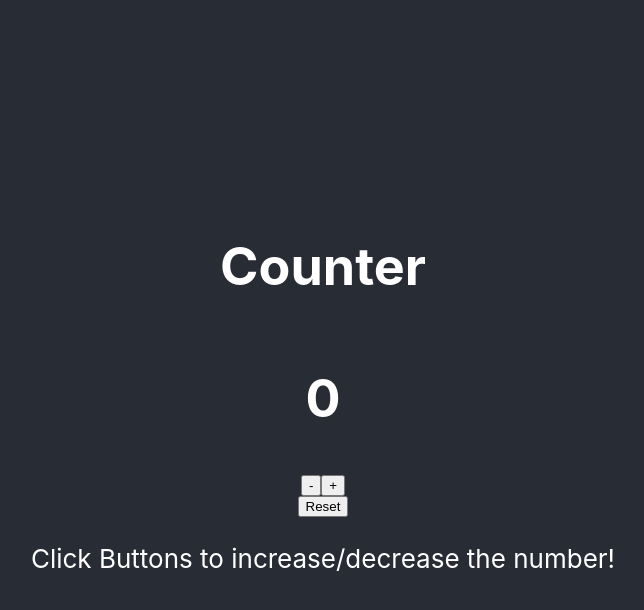
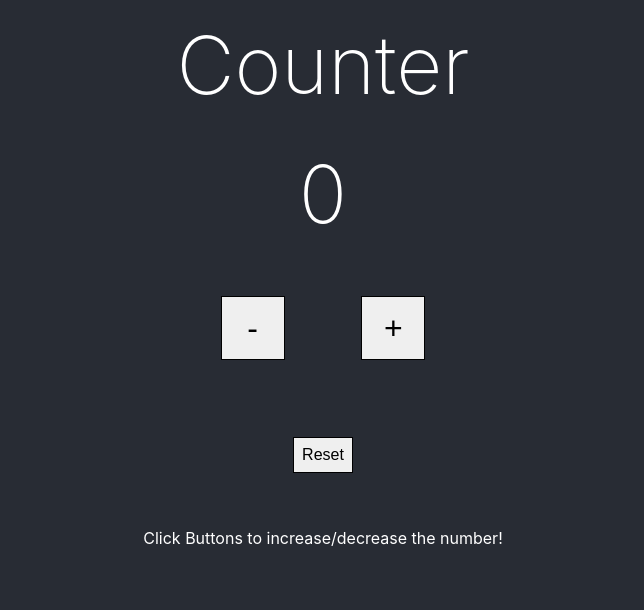
Before and after one commit to Valentin-Paul/Counter-Practice, a React (Create React App) app: page / in a window 1280 px wide. Shown: the top 610 px of the page, without its empty margins (317-961 px from the left). Built offline with nearby package versions, Linux system fonts and the light colour scheme.

Commit message:
added css styling

```diff
--- a/src/App.css
+++ b/src/App.css
@@ -1,16 +1,5 @@
 .App {
   text-align: center;
-}
-
-.App-logo {
-  height: 40vmin;
-  pointer-events: none;
-}
-
-@media (prefers-reduced-motion: no-preference) {
-  .App-logo {
-    animation: App-logo-spin infinite 20s linear;
-  }
 }
 
 .App-header {
@@ -19,20 +8,53 @@
   display: flex;
   flex-direction: column;
   align-items: center;
-  justify-content: center;
-  font-size: calc(10px + 2vmin);
+
+  /* font-size: calc(10px + 2vmin); */
   color: white;
 }
 
-.App-link {
-  color: #61dafb;
+.buttons button{
+width: 4rem;
+height: 4rem;
+border: solid black 1px;
+font-size: 2rem;
+font-weight: 800;
+margin: 3vw;
+font-weight: 100;
 }
 
-@keyframes App-logo-spin {
-  from {
-    transform: rotate(0deg);
+.buttons button:hover{
+  width: 4rem;
+  height: 4rem;
+  border: solid white 1px;
+  font-size: 2rem;
+  font-weight: 800;
+  margin: 3vw;
+  font-weight: 100;
+  color: white;
+  background-color: #1f2125;
   }
-  to {
-    transform: rotate(360deg);
+
+#reset{
+padding: 0.5rem;
+border: solid black 1px;
+font-size: 1rem;
+font-weight: 100;
+margin: 3vw;
+}
+
+#reset:hover{
+  padding: 0.5rem;
+  border: solid white 1px;
+  font-size: 1rem;
+  font-weight: 100;
+  margin: 3vw;
+  color: white;
+  background-color: #1f2125;
   }
+
+.App-header h1{
+  font-size: 5rem;
+  font-weight:200;
+  margin: 1rem;
 }
--- a/src/App.js
+++ b/src/App.js
@@ -32,7 +32,7 @@ const reset = ()=>{
         <button onClick={()=>{decrease()}}>-</button>
         <button onClick={()=>{increase()}}>+</button>
       </div>
-        <button onClick={()=>{reset()}}>Reset</button>
+        <button onClick={()=>{reset()}} id="reset">Reset</button>
       <p>
         Click Buttons to increase/decrease the number!
         </p>
```
